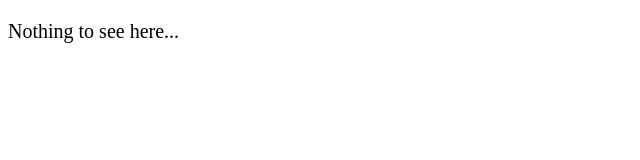
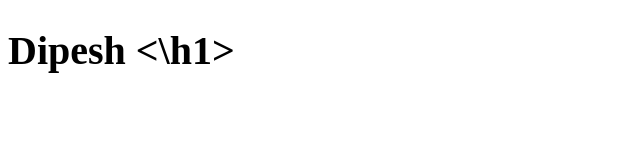
Before and after one commit to Dipesh404/Test-html, a plain HTML site: page index.html in a window 1280 px wide. Shown: the whole page, without its empty margins (0-640 px from the left). Drawn offline with Linux system fonts and the light colour scheme.

Commit message:
Update index.html

```diff
--- a/index.html
+++ b/index.html
@@ -15,7 +15,7 @@
 </head>
 
 <body>
-  <p>Nothing to see here...</p>
+  <h1> Dipesh <\h1>
   <!-- Project -->
   <script src="main.js"></script>
 </body>
```
